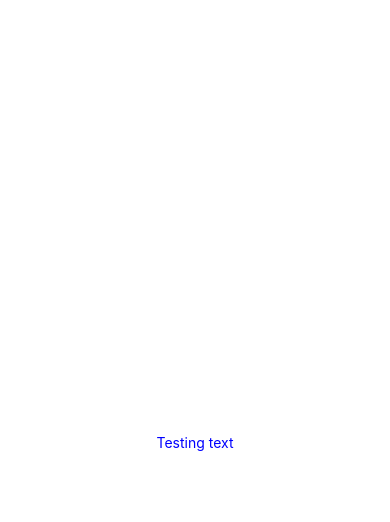
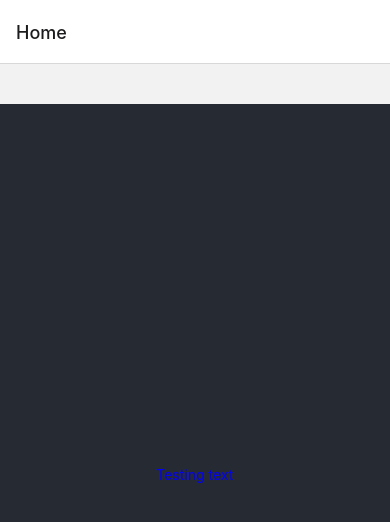
Before and after one commit to RainbowApplication/Rainbow, a React Native app: screen /Home in a window 390 px wide. Shown: the top 522 px of the page. Built offline with nearby package versions, Linux system fonts and the light colour scheme.

Commit message:
llalalaa

```diff
--- a/package.json
+++ b/package.json
@@ -10,8 +10,12 @@
     "lint": "eslint . --ext .js,.jsx,.ts,.tsx"
   },
   "dependencies": {
+    "@react-navigation/native": "^6.0.13",
+    "@react-navigation/native-stack": "^6.9.0",
     "react": "18.1.0",
-    "react-native": "0.70.2"
+    "react-native": "0.70.2",
+    "react-native-safe-area-context": "^4.4.1",
+    "react-native-screens": "^3.18.0"
   },
   "devDependencies": {
     "@babel/core": "^7.12.9",
--- a/src/App.tsx
+++ b/src/App.tsx
@@ -9,34 +9,19 @@
  */
 
 import React from 'react';
-import {Text, View, Button, StyleSheet} from 'react-native';
+import {Text, View, StyleSheet} from 'react-native';
+import Navigation from './Components/Navigation';
 
 
 const App: () => JSX.Element = () => {
 
 
   return (
-    <View style={styles.mainView}>
-      <Text style={styles.textStyle}>
-        Testing text
-      </Text>
-    </View>
+    <Navigation />
   );
 };
 
-const styles = StyleSheet.create({
-  mainView: {
-    marginTop: 40,
-    flex:1,
-    flexDirection:'column',
-    justifyContent:'center',
-    alignItems:'center'
-  },
 
-  textStyle:{
-    color:'blue'
-  }
-})
 
 
 export default App;
--- /dev/null
+++ b/src/Components/Navigation/index.tsx
@@ -0,0 +1,28 @@
+/**
+ * Sample React Native App
+ * https://github.com/facebook/react-native
+ *
+ * Generated with the TypeScript template
+ * https://github.com/react-native-community/react-native-template-typescript
+ *
+ * @format
+ */
+
+import * as React from 'react';
+import {NavigationContainer} from '@react-navigation/native';
+import {createNativeStackNavigator} from '@react-navigation/native-stack';
+import Home from '../../Pages/Home';
+
+const Stack = createNativeStackNavigator();
+
+const Navigation: () => JSX.Element = () => {
+  return (
+    <NavigationContainer>
+      <Stack.Navigator>
+        <Stack.Screen name="Home" component={Home} />
+      </Stack.Navigator>
+    </NavigationContainer>
+  );
+};
+
+export default Navigation;
--- /dev/null
+++ b/src/Pages/Home/index.tsx
@@ -0,0 +1,43 @@
+/**
+ * Sample React Native App
+ * https://github.com/facebook/react-native
+ *
+ * Generated with the TypeScript template
+ * https://github.com/react-native-community/react-native-template-typescript
+ *
+ * @format
+ */
+
+ import * as React from 'react';
+ import {Text, View, StyleSheet} from 'react-native';
+
+
+ const Home: () => JSX.Element = () => {
+
+
+   return (
+     <View style={styles.mainView}>
+       <Text style={styles.textStyle}>
+         Testing text
+       </Text>
+     </View>
+   );
+ };
+
+ const styles = StyleSheet.create({
+   mainView: {
+     marginTop: 40,
+     flex:1,
+     flexDirection:'column',
+     justifyContent:'center',
+     alignItems:'center',
+     backgroundColor:'#262a33'
+   },
+
+   textStyle:{
+     color:'blue'
+   }
+ })
+
+
+ export default Home;
```
Also changed, not shown: 59 other files (tests, documents, lock files or other folders).
